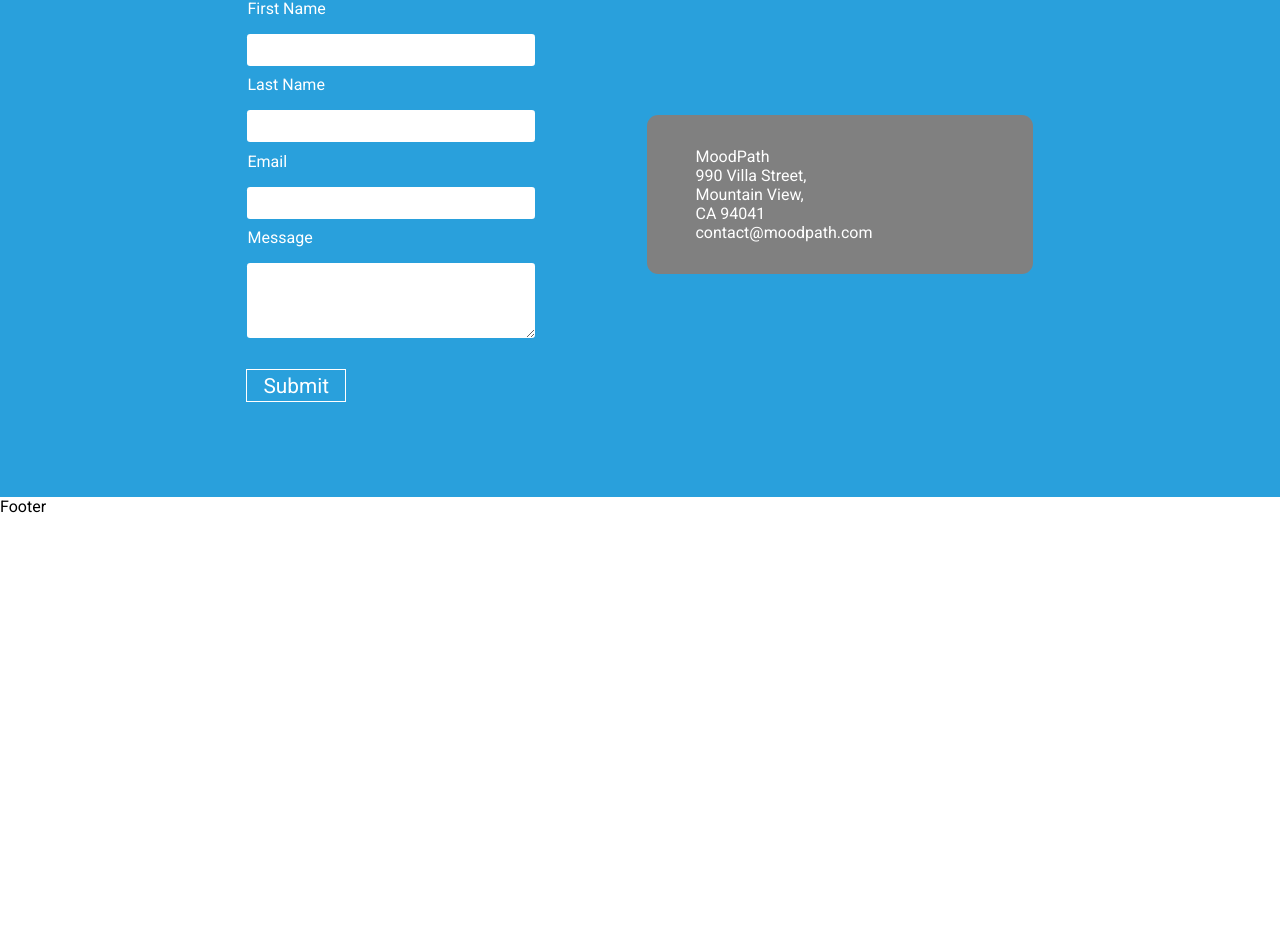
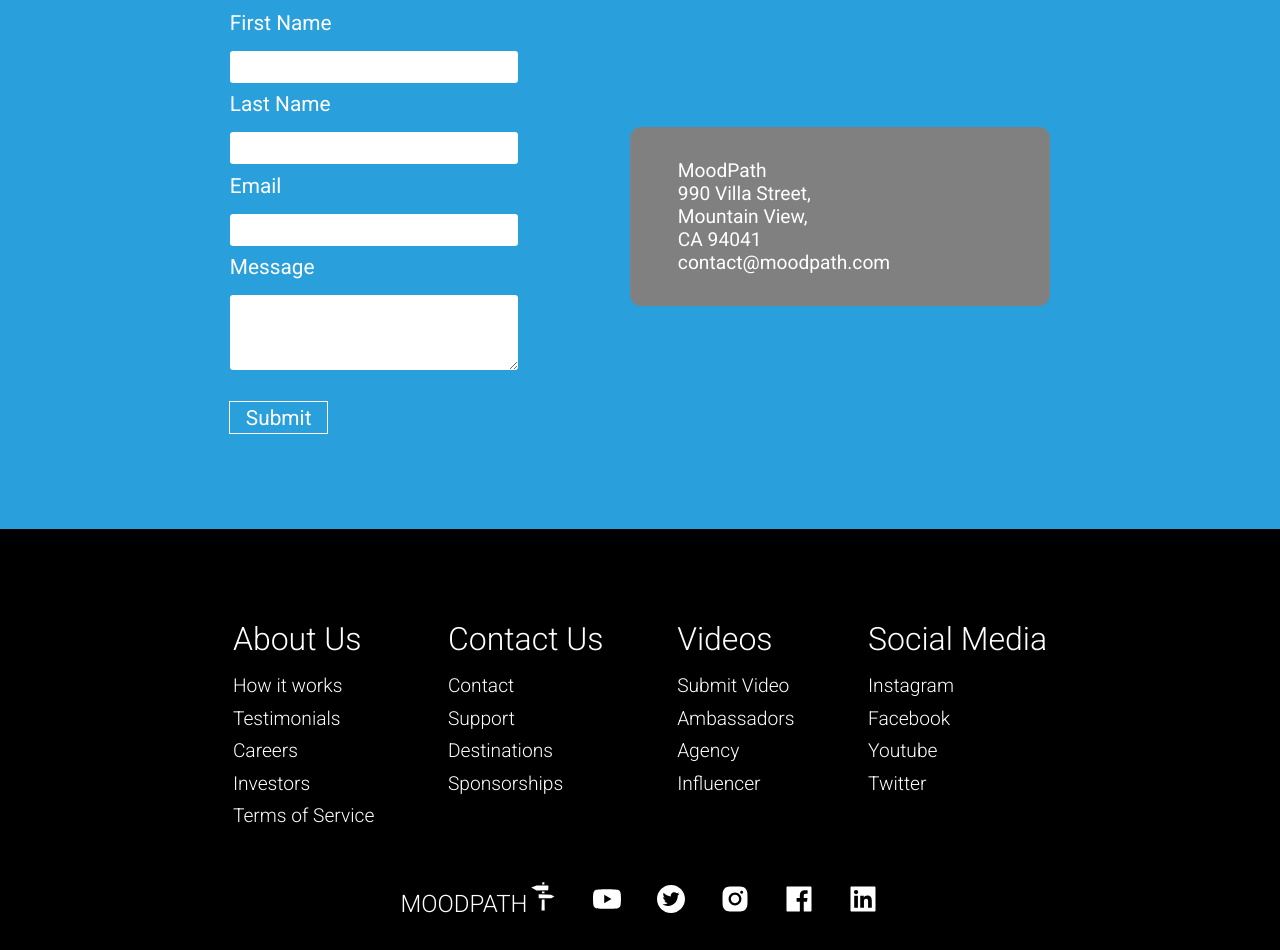
Before and after one commit to somyaguglani/MoodPath, a React (Create React App) app: page /contact-us in a window 1280 px wide. Shown: the part 419-1369 px from the top of the page. Before the commit the page ends 935 px from the top, so only its background shows below. Built offline with nearby package versions, Linux system fonts and the light colour scheme.

Commit message:
changes in some css

```diff
--- a/src/components/CarouselOfReviews/CarouselOfReviews.module.css
+++ b/src/components/CarouselOfReviews/CarouselOfReviews.module.css
@@ -43,12 +43,12 @@
 .UserInfo {
   color: white;
   font-weight: 200;
-  font-size: 1.2rem;
+  font-size: 1.3rem;
 }
 
 .Quotes {
   color: white;
-  font-size: 1.5rem;
+  font-size: 1.7rem;
   width: 60%;
   margin-top: 1.5rem;
   text-align: center;
--- a/src/components/ContactUs/ContactUs.module.css
+++ b/src/components/ContactUs/ContactUs.module.css
@@ -19,13 +19,13 @@
   justify-content: center;
   align-items: center;
   width: 100%;
-  padding: 3rem 3rem;
+  padding: 3rem 2rem;
   background-color: rgb(41, 160, 220);
 }
 
-p {
+.ContactUsContainer > p {
   color: white;
-  font-size: 1.1rem;
+  font-size: 1.4rem;
 }
 
 .InnerFlexBox {
@@ -42,11 +42,12 @@
   padding: 2rem 10rem 2rem 3rem;
   background-color: grey;
   border-radius: 0.7rem;
+  font-size: 1.2rem;
 }
 
 label {
   display: inline-block;
-  font-size: 1rem;
+  font-size: 1.3rem;
   margin-bottom: 1rem;
   color: white;
   margin-top: 0.6rem;
@@ -74,3 +75,10 @@
 .FormButtons {
   margin-top: 2rem;
 }
+
+@media screen and (max-width: 760px) {
+  .Address {
+    padding: 2rem 6rem 2rem 3rem;
+    font-size: 1.2rem;
+  }
+}
--- a/src/components/Discover/Discover.module.css
+++ b/src/components/Discover/Discover.module.css
@@ -52,3 +52,14 @@
     font-size: 1.5rem;
   }
 }
+@media screen and (max-width: 400px) {
+  .DiscoverContainer > h1 {
+    font-size: 1.7rem;
+    margin-top: -100px;
+    margin-left: auto;
+    margin-right: auto;
+  }
+  .DiscoverContainer > p {
+    font-size: 1.2rem;
+  }
+}
--- a/src/components/Footer/Footer.jsx
+++ b/src/components/Footer/Footer.jsx
@@ -1,7 +1,69 @@
 import React from "react";
+import css from "../Footer/Footer.module.css";
+import { GiDirectionSigns } from "react-icons/gi";
+import {
+  AiFillYoutube,
+  AiFillTwitterCircle,
+  AiFillInstagram,
+  AiFillFacebook,
+  AiFillLinkedin,
+} from "react-icons/ai";
 
 function Footer() {
-  return <div>Footer</div>;
+  return (
+    <div className={css.FooterContainer}>
+      <div class={css.FooterLinks}>
+        <div className={css.FooterLinksWrapper}>
+          <div class={css.FooterLinkItems}>
+            <h2 className={css.EndHeadings}>About Us</h2>
+            <p className={css.EndLinks}>How it works</p>
+            <p className={css.EndLinks}>Testimonials</p>
+            <p className={css.EndLinks}>Careers</p>
+            <p className={css.EndLinks}>Investors</p>
+            <p className={css.EndLinks}>Terms of Service</p>
+          </div>
+          <div class={css.FooterLinkItems}>
+            <h2 className={css.EndHeadings}>Contact Us</h2>
+            <p className={css.EndLinks}>Contact</p>
+            <p className={css.EndLinks}>Support</p>
+            <p className={css.EndLinks}>Destinations</p>
+            <p className={css.EndLinks}>Sponsorships</p>
+          </div>
+        </div>
+        <div className={css.FooterLinksWrapper}>
+          <div class={css.FooterLinkItems}>
+            <h2 className={css.EndHeadings}>Videos</h2>
+            <p className={css.EndLinks}>Submit Video</p>
+            <p className={css.EndLinks}>Ambassadors</p>
+            <p className={css.EndLinks}>Agency</p>
+            <p className={css.EndLinks}>Influencer</p>
+          </div>
+          <div class={css.FooterLinkItems}>
+            <h2 className={css.EndHeadings}>Social Media</h2>
+            <p className={css.EndLinks}>Instagram</p>
+            <p className={css.EndLinks}>Facebook</p>
+            <p className={css.EndLinks}>Youtube</p>
+            <p className={css.EndLinks}>Twitter</p>
+          </div>
+        </div>
+      </div>
+
+      <div className={css.EndIconsContainer}>
+        <div>
+          <h2>
+            MOODPATH
+            <GiDirectionSigns className={css.EndIcons} />
+          </h2>
+        </div>
+
+        <AiFillYoutube className={css.EndIcons} />
+        <AiFillTwitterCircle className={css.EndIcons} />
+        <AiFillInstagram className={css.EndIcons} />
+        <AiFillFacebook className={css.EndIcons} />
+        <AiFillLinkedin className={css.EndIcons} />
+      </div>
+    </div>
+  );
 }
 
 export default Footer;
--- a/src/components/Footer/Footer.module.css
+++ b/src/components/Footer/Footer.module.css
@@ -0,0 +1,94 @@
+.FooterContainer {
+  background-color: black;
+  padding: 4rem 0 2rem 0;
+  display: flex;
+  flex-direction: column;
+  justify-content: center;
+  align-items: center;
+}
+
+h2 {
+  font-weight: 300;
+}
+.EndLinks {
+  color: white;
+  font-weight: 300;
+  margin: 0.3rem;
+  font-size: 1.2rem;
+}
+
+.EndHeadings {
+  color: white;
+  font-size: 2rem;
+
+  margin: 0.7rem 0.3rem;
+  font-weight: 300;
+}
+.FooterLinks {
+  width: 100%;
+  max-width: 1000px;
+  display: flex;
+  justify-content: center;
+  flex-wrap: wrap;
+  gap: 2rem;
+}
+
+.FooterLinksWrapper {
+  display: flex;
+  gap: 2rem;
+}
+
+.FooterLinkItems {
+  display: flex;
+  flex-direction: column;
+  align-items: flex-start;
+  margin: 16px;
+  text-align: left;
+  width: fit-content;
+  box-sizing: border-box;
+}
+
+.EndIconsContainer {
+  display: flex;
+  gap: 2rem;
+  color: white;
+  justify-content: center;
+  align-items: center;
+  margin-top: 2rem;
+}
+
+.EndIcons {
+  font-size: 2rem;
+}
+
+@media screen and (max-width: 1024px) {
+  .EndHeadings {
+    font-size: 1.5rem;
+  }
+  .EndLinks {
+    font-size: 1.2rem;
+  }
+
+  .EndIcons {
+    font-size: 1.4rem;
+  }
+  .EndIconsContainer {
+    gap: 0.5rem;
+  }
+}
+
+@media screen and (max-width: 760px) {
+  .EndHeadings {
+    font-size: 1.2rem;
+  }
+  .EndLinks {
+    font-size: 0.9rem;
+  }
+
+  .EndIcons {
+    font-size: 1.2rem;
+  }
+  .EndIconsContainer {
+    gap: 0.4rem;
+  }
+}
--- a/src/components/HowToUse/HowToUse.module.css
+++ b/src/components/HowToUse/HowToUse.module.css
@@ -31,7 +31,7 @@
 
 .HowToUseContainer > p {
   color: white;
-  font-size: 1.5rem;
+  font-size: 1.7rem;
   font-weight: 200;
   width: 50%;
   margin-top: 1rem;
@@ -42,7 +42,7 @@
 
 .IntroPara {
   color: white;
-  font-size: 1.5rem;
+  font-size: 1.7em;
   font-weight: 200;
   width: 60%;
   padding: 1rem;
@@ -89,11 +89,11 @@
     height: 8rem;
   }
   .HowToUseContainer > p {
-    font-size: 1rem;
+    font-size: 1.5rem;
     width: 60%;
   }
   .IntroPara {
-    font-size: 1rem;
+    font-size: 1.4rem;
     width: 60%;
   }
   .InnerFlexbox {
@@ -107,11 +107,11 @@
     height: 7rem;
   }
   .HowToUseContainer > p {
-    font-size: 1rem;
+    font-size: 0.9rem;
     width: 100%;
   }
   .IntroPara {
-    font-size: 1rem;
+    font-size: 0.9rem;
     width: 100%;
   }
 }
```
Also changed, not shown: 2 other files (tests, documents, lock files or other folders).
